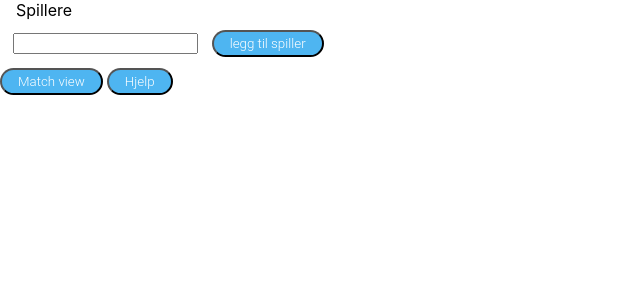
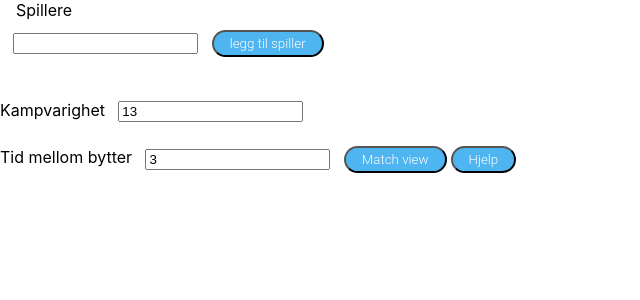
Before and after one commit to fagerli/matchassistant, a React (Create React App) app: page / in a window 1280 px wide. Shown: the top 300 px of the page, without its empty margins (0-640 px from the left). Built offline with nearby package versions, Linux system fonts and the light colour scheme; the HTML template or start-up script is replaced by a standard one.

Commit message:
added match duration and swap time to setup.  Not used for anyithing yet tho

```diff
--- a/src/App.js
+++ b/src/App.js
@@ -16,7 +16,9 @@ class App extends React.Component {
       activePlayers: [],
       passivePlayers: [],
       playerCount:0,
-      activeView: 'SetupView'
+      activeView: 'SetupView',
+      swapTime: 3,
+      matchDuration : 13
     }
 
     this.toggleTimer = this.toggleTimer.bind(this);
@@ -25,6 +27,9 @@ class App extends React.Component {
     this.swapOutPlayer = this.swapOutPlayer.bind(this);
     this.resetScore = this.resetScore.bind(this);
     this.setView = this.setView.bind(this);
+    this.setMatchDuration = this.setMatchDuration.bind(this);
+    this.setSwapTime = this.setSwapTime.bind(this);
+
   }
 
   toggleTimer(){
@@ -88,6 +93,14 @@ class App extends React.Component {
     this.setState({activeView: nextView});
   }
 
+  setMatchDuration(nextMatchDuration){
+    this.setState({matchDuration: nextMatchDuration});
+  }
+
+  setSwapTime(nextSwapTime){
+    this.setState({swapTime: nextSwapTime});
+  }
+
   render(){
 
     let view;
@@ -106,7 +119,11 @@ class App extends React.Component {
       view = <SetupView
         passivePlayers={this.state.passivePlayers}
         activePlayers={this.state.activePlayers}
+        swapTime={this.state.swapTime}
+        matchDuration={this.state.matchDuration}
         addPlayer={this.addPlayer}
+        setSwapTime={this.setSwapTime}
+        setMatchDuration={this.setMatchDuration}
         setView={this.setView}/>
     }else{
       view = <HelpView setView={this.setView}/>
--- a/src/SetupView.js
+++ b/src/SetupView.js
@@ -8,6 +8,8 @@ class SetupView extends React.Component {
     super(props);
     this.gotoHelp = this.gotoHelp.bind(this);
     this.gotoMatch = this.gotoMatch.bind(this);
+    this.setMatchDuration = this.setMatchDuration.bind(this);
+    this.setSwapTime = this.setSwapTime.bind(this);
   }
 
   gotoHelp(){
@@ -16,6 +18,18 @@ class SetupView extends React.Component {
 
   gotoMatch(){
     this.props.setView('MatchView');
+  }
+
+  setMatchDuration(e){
+    e.preventDefault();
+    let inputfield = document.getElementById("matchDuration");
+    this.props.setMatchDuration(inputfield.value);
+  }
+
+  setSwapTime(e){
+    e.preventDefault();
+    let inputfield = document.getElementById("swapTime");
+    this.props.setSwapTime(inputfield.value);
   }
 
   render(){
@@ -36,6 +50,12 @@ class SetupView extends React.Component {
       <input id="nameInput" type="text"></input>
       <button onClick={this.props.addPlayer}>legg til spiller</button>
       </form>
+      <br/>
+      <label htmlFor="matchDuration">Kampvarighet</label>
+      <input id="matchDuration" type="number" value={this.props.matchDuration} onChange={this.setMatchDuration}></input>
+      <br/>
+      <label htmlFor="swapTime">Tid mellom bytter</label>
+      <input id="swapTime" type="number" value={this.props.swapTime} onChange={this.setSwapTime}></input>
       <button onClick={this.gotoMatch}>Match view</button>
       <button onClick={this.gotoHelp}>Hjelp</button>
     </div>
```
